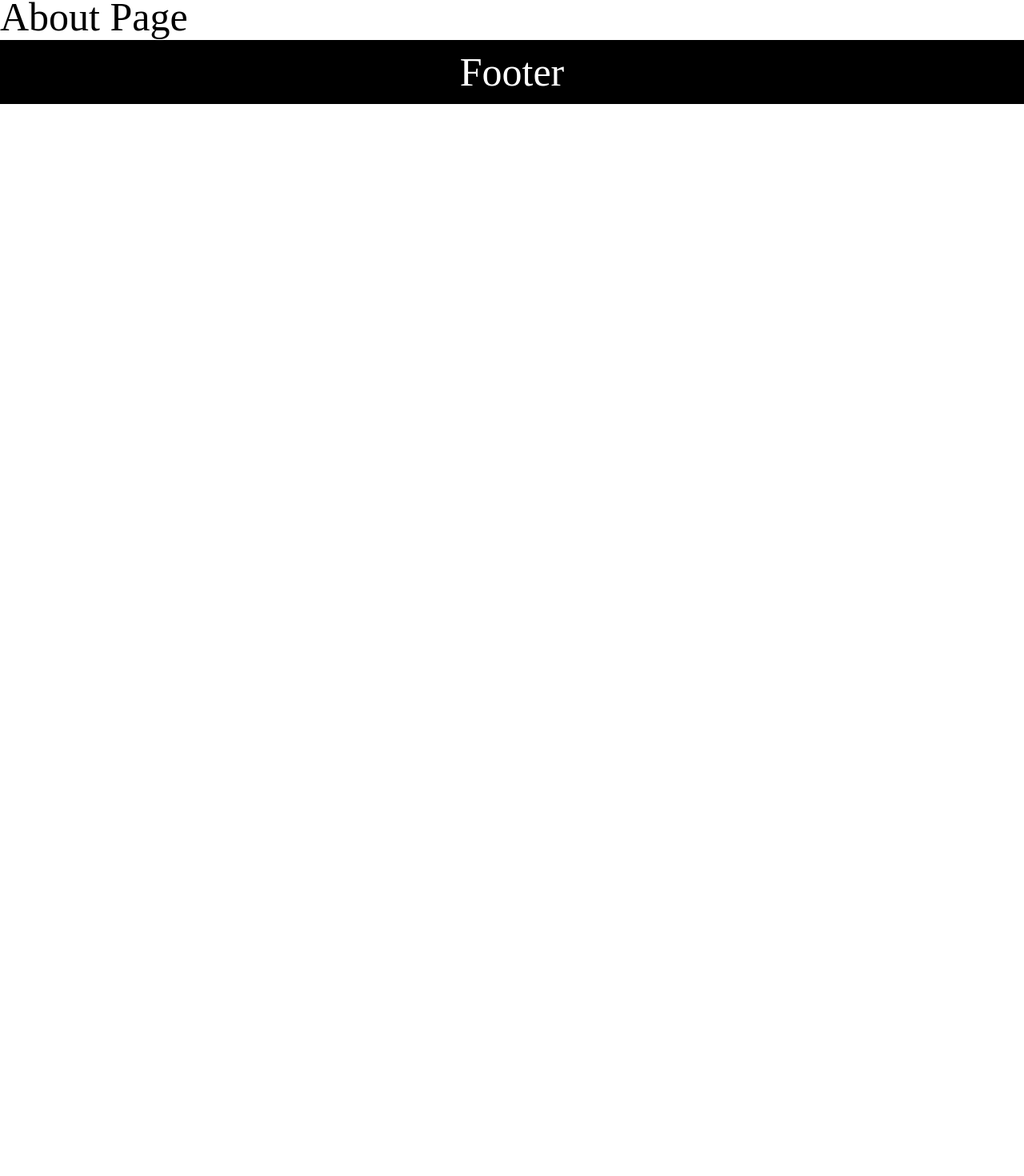
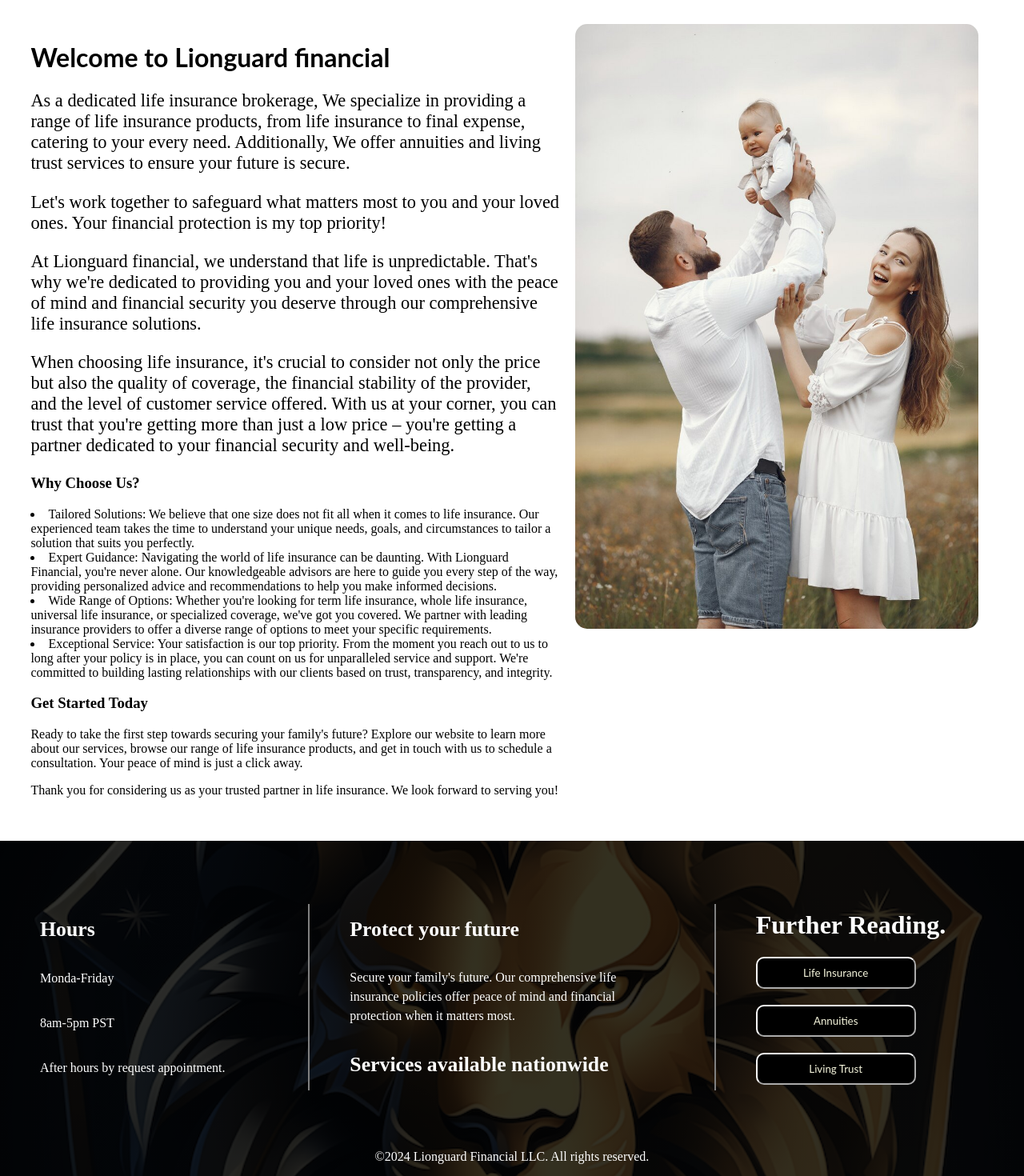
Before and after one commit to AspireHall/Lionguard, a React (Vite) app: page /about in a window 1280 px wide. Shown: the part 88-1558 px from the top of the page at 80% size. Before the commit the page ends 800 px from the top, so only its background shows below. Built offline with nearby package versions, Linux system fonts and the light colour scheme.

Commit message:
added footer

```diff
--- a/src/Footer/Footer.jsx
+++ b/src/Footer/Footer.jsx
@@ -2,7 +2,41 @@ import classes from "./Footer.module.css";
 const Footer = () => {
   return (
     <div className={classes.mainContainer}>
-      <div className={classes.font}>Footer</div>
+      <div className={classes.backgroundContainer}></div>
+      <div className={classes.secondaryContainer}>
+        <div className={classes.leftContainer}>
+          <h1 className={classes.title}>Hours</h1>
+          <p className={classes.paragraph}>Monda-Friday</p>
+          <p className={classes.paragraph}>8am-5pm PST</p>
+          <p className={classes.paragraph}>
+            After hours by request appointment.
+          </p>
+        </div>
+        <div className={classes.middleContainer}>
+          <h1 className={classes.title}>Protect your future</h1>
+          <p className={classes.paragraph}>
+            Secure your family&apos;s future. Our comprehensive life insurance
+            policies offer peace of mind and financial protection when it
+            matters most.
+          </p>
+          <h1 className={classes.title}>Services available nationwide</h1>
+        </div>
+        <div className={classes.rightContainer}>
+          <h1>Further Reading.</h1>
+          <a href="https://www.investopedia.com/terms/l/lifeinsurance.asp">
+            <button className={classes.articleBtn}>Life Insurance</button>
+          </a>
+          <a href="https://www.investopedia.com/terms/l/lifeinsurance.asp">
+            <button className={classes.articleBtn}>Annuities</button>
+          </a>
+          <a href="https://www.investopedia.com/terms/l/lifeinsurance.asp">
+            <button className={classes.articleBtn}>Living Trust</button>
+          </a>
+        </div>
+      </div>
+      <div className={classes.reserveFont}>
+        ©2024 Lionguard Financial LLC. All rights reserved.
+      </div>
     </div>
   );
 };
--- a/src/Footer/Footer.module.css
+++ b/src/Footer/Footer.module.css
@@ -1,13 +1,98 @@
 .mainContainer {
-  height: 80px;
+  height: 400px;
+  width: inherit;
+  padding-top: 40px;
+  display: flex;
+  flex-wrap: wrap;
+  background: linear-gradient(rgba(0, 0, 0, 0.8), rgba(0, 0, 0, 0.8)),
+    url("../assets/LionguardFooter.png");
+  background-repeat: no-repeat;
+  background-size: cover;
+  background-position: center;
+
+  justify-content: center;
+  align-items: center;
+}
+.secondaryContainer {
   width: 100%;
-  background-color: black;
   display: flex;
   justify-content: center;
   align-items: center;
 }
 
-.font {
+.backgroundContainer {
+  background-image: url("../assets//LionguardFooter.png");
+  position: absolute;
+  z-index: 0;
+}
+
+.leftContainer {
+  width: 33%;
+  height: inherit;
+  padding-left: 50px;
+  display: flex;
+  flex-direction: column;
+  justify-content: center;
   color: white;
-  font-size: 50px;
+  border-right: solid 2px gray;
 }
+.middleContainer {
+  width: 33%;
+  height: inherit;
+  display: flex;
+  flex-direction: column;
+  flex-wrap: wrap;
+  padding-left: 50px;
+  padding-right: 120px;
+  border-right: solid 2px gray;
+}
+.rightContainer {
+  width: 33%;
+  height: inherit;
+  display: flex;
+  flex-direction: column;
+  color: white;
+  padding-left: 50px;
+}
+
+.articleBtn {
+  font-family: "Lato";
+  width: 200px;
+  height: 40px;
+  color: beige;
+  background-color: black;
+  border-color: white;
+  border-radius: 10px;
+  margin-bottom: 20px;
+}
+
+.articleBtn:hover {
+  width: 200px;
+  height: 40px;
+  color: beige;
+  background-color: rgb(4, 73, 157);
+  border-color: white;
+  border-radius: 10px;
+  cursor: pointer;
+}
+
+.title {
+  color: white;
+  font-size: clamp(1.5rem, 2vw + 0.01rem, 2rem);
+  z-index: 1;
+}
+.paragraph {
+  color: white;
+  font-size: 16px;
+  line-height: 24px;
+}
+
+.reserveFont {
+  width: inherit;
+  height: 40px;
+  display: flex;
+  justify-content: center;
+  align-items: center;
+  color: white;
+  font-size: clamp(0.8rem, 2vw + 0.01rem, 1rem);
+}
--- a/src/Navbar/Navbar.module.css
+++ b/src/Navbar/Navbar.module.css
@@ -142,12 +142,15 @@
 }
 
 .bookAppBtn {
-  height: 40px;
+  height: 35px;
   width: 150px;
   display: flex;
   justify-content: center;
   align-items: center;
   background-image: linear-gradient(to bottom, #111111, #222222, #111111);
+  border-style: solid;
+  border-color: black;
+  border-width: 2px;
   color: white;
   text-decoration: none;
   font-size: clamp(0.8rem, 2vw + 0.1rem, 1rem);
@@ -157,9 +160,10 @@
   cursor: pointer;
   border-color: rgb(50, 129, 226);
   border-style: solid;
-  background-color: rgb(5, 86, 184);
+  border-width: 2px;
+  background-color: rgb(7, 96, 205);
   background-image: none;
-  color: black;
+  color: white;
 }
 
 .a {
@@ -168,7 +172,7 @@
 
 .socialsContainer {
   height: 80px;
-  width: 120px;
+  width: 150px;
   display: flex;
   align-items: center;
   justify-content: center;
--- a/src/Pages/AboutPage/AboutPage.jsx
+++ b/src/Pages/AboutPage/AboutPage.jsx
@@ -1,8 +1,80 @@
 import "../Pages.css";
+import classes from "./AboutPage.module.css";
+import ParentsWithDaugher from "../../assets/parentsWithDaughter.jpg";
 const AboutPage = () => {
   return (
-    <div className="mainContainer">
-      <div className="font">About Page</div>
+    <div className={classes.mainContainer}>
+      <div className={classes.leftContainer}>
+        <h1 className={classes.title}>Welcome to Lionguard financial</h1>{" "}
+        <p className={classes.paragraph}>
+          As a dedicated life insurance brokerage, We specialize in providing a
+          range of life insurance products, from life insurance to final
+          expense, catering to your every need. Additionally, We offer annuities
+          and living trust services to ensure your future is secure.
+        </p>
+        <p className={classes.paragraph}>
+          Let&apos;s work together to safeguard what matters most to you and
+          your loved ones. Your financial protection is my top priority!
+        </p>
+        <p className={classes.paragraph}>
+          At Lionguard financial, we understand that life is unpredictable.
+          That&apos;s why we&apos;re dedicated to providing you and your loved
+          ones with the peace of mind and financial security you deserve through
+          our comprehensive life insurance solutions.
+        </p>
+        <p className={classes.paragraph}>
+          When choosing life insurance, it&apos;s crucial to consider not only
+          the price but also the quality of coverage, the financial stability of
+          the provider, and the level of customer service offered. With us at
+          your corner, you can trust that you&apos;re getting more than just a
+          low price – you&apos;re getting a partner dedicated to your financial
+          security and well-being.
+        </p>{" "}
+        <h3>Why Choose Us?</h3>
+        <li>
+          Tailored Solutions: We believe that one size does not fit all when it
+          comes to life insurance. Our experienced team takes the time to
+          understand your unique needs, goals, and circumstances to tailor a
+          solution that suits you perfectly.
+        </li>{" "}
+        <li>
+          Expert Guidance: Navigating the world of life insurance can be
+          daunting. With Lionguard Financial, you&apos;re never alone. Our
+          knowledgeable advisors are here to guide you every step of the way,
+          providing personalized advice and recommendations to help you make
+          informed decisions.
+        </li>{" "}
+        <li>
+          Wide Range of Options: Whether you&apos;re looking for term life
+          insurance, whole life insurance, universal life insurance, or
+          specialized coverage, we&apos;ve got you covered. We partner with
+          leading insurance providers to offer a diverse range of options to
+          meet your specific requirements.
+        </li>{" "}
+        <li>
+          Exceptional Service: Your satisfaction is our top priority. From the
+          moment you reach out to us to long after your policy is in place, you
+          can count on us for unparalleled service and support. We&apos;re
+          committed to building lasting relationships with our clients based on
+          trust, transparency, and integrity.
+        </li>{" "}
+        <h3>Get Started Today</h3>
+        <p>
+          {" "}
+          Ready to take the first step towards securing your family&apos;s
+          future? Explore our website to learn more about our services, browse
+          our range of life insurance products, and get in touch with us to
+          schedule a consultation. Your peace of mind is just a click away.
+        </p>{" "}
+        <p>
+          {" "}
+          Thank you for considering us as your trusted partner in life
+          insurance. We look forward to serving you!
+        </p>
+      </div>
+      <div className={classes.rightContainer}>
+        <img className={classes.image} src={ParentsWithDaugher} />
+      </div>
     </div>
   );
 };
--- /dev/null
+++ b/src/Pages/AboutPage/AboutPage.module.css
@@ -0,0 +1,30 @@
+.mainContainer {
+  display: flex;
+  justify-content: center;
+  padding: 3%;
+}
+.leftContainer {
+  width: 55%;
+  height: 100%;
+}
+
+.rightContainer {
+  width: 45%;
+  height: 100%;
+  display: flex;
+  justify-content: center;
+}
+
+.image {
+  max-width: 93%;
+  height: auto;
+  border-radius: 15px;
+}
+
+.title {
+  font-family: "Lato";
+  font-size: clamp(2rem, 2vw + 0.1rem, 3rem);
+}
+.paragraph {
+  font-size: clamp(1rem, 2vw + 0.1rem, 1.4rem);
+}
```
Also changed, not shown: src/assets/LionguardFooter.png (added), src/assets/parentsWithDaughter.jpg (added).
